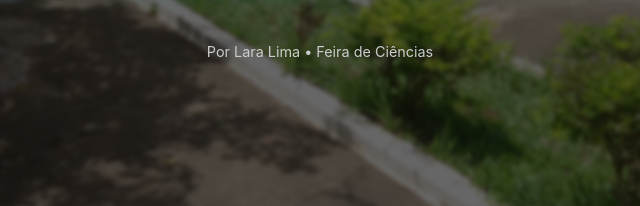
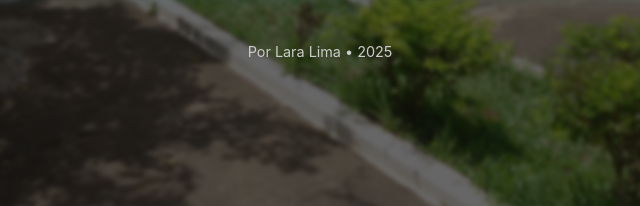
Before and after one commit to larabeatrizlima/feiradecienciaslara, a plain HTML site: page index.html in a window 1280 px wide. Shown: the part 591-797 px from the top of the page, 320-960 px from the left. Drawn offline with Linux system fonts and the light colour scheme.

Commit message:
Atualizar o index.html

```diff
--- a/index.html
+++ b/index.html
@@ -215,7 +215,7 @@
   <!-- ADICIONE OU EDITE AQUI -->
 </div>
 
-<footer>Por Lara Lima • Feira de Ciências</footer>
+<footer>Por Lara Lima • 2025</footer>
 
 <script>
   const faqs = document.querySelectorAll('.faq-item');
```
